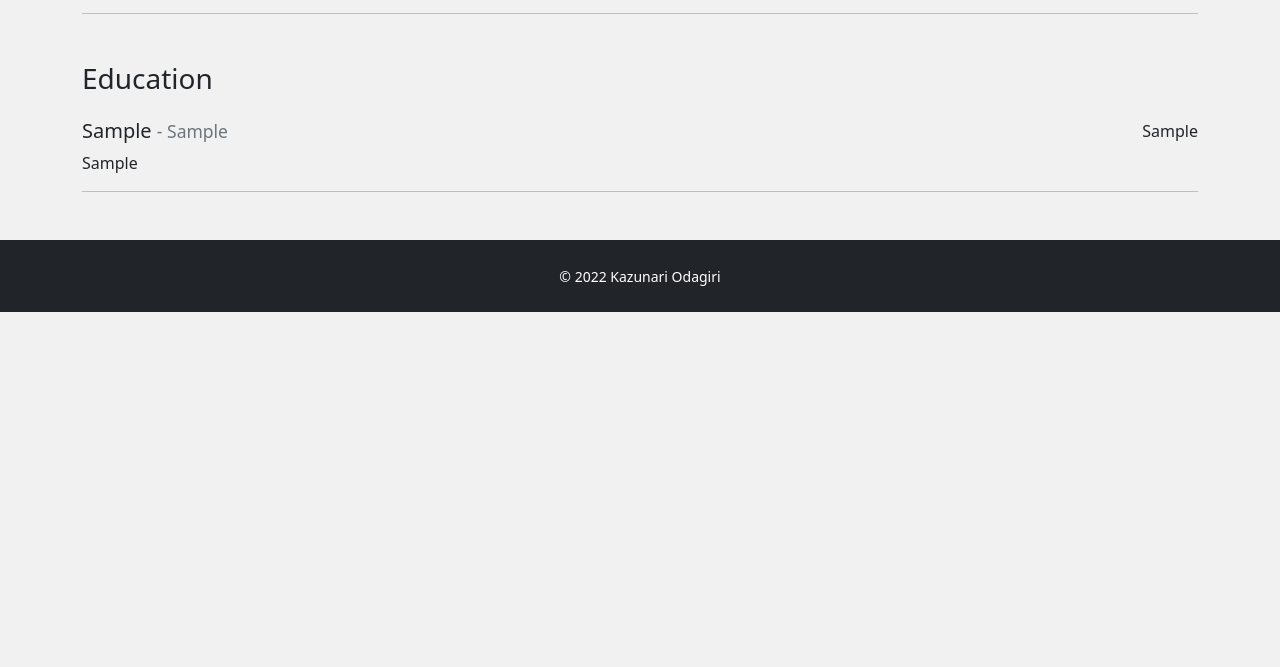
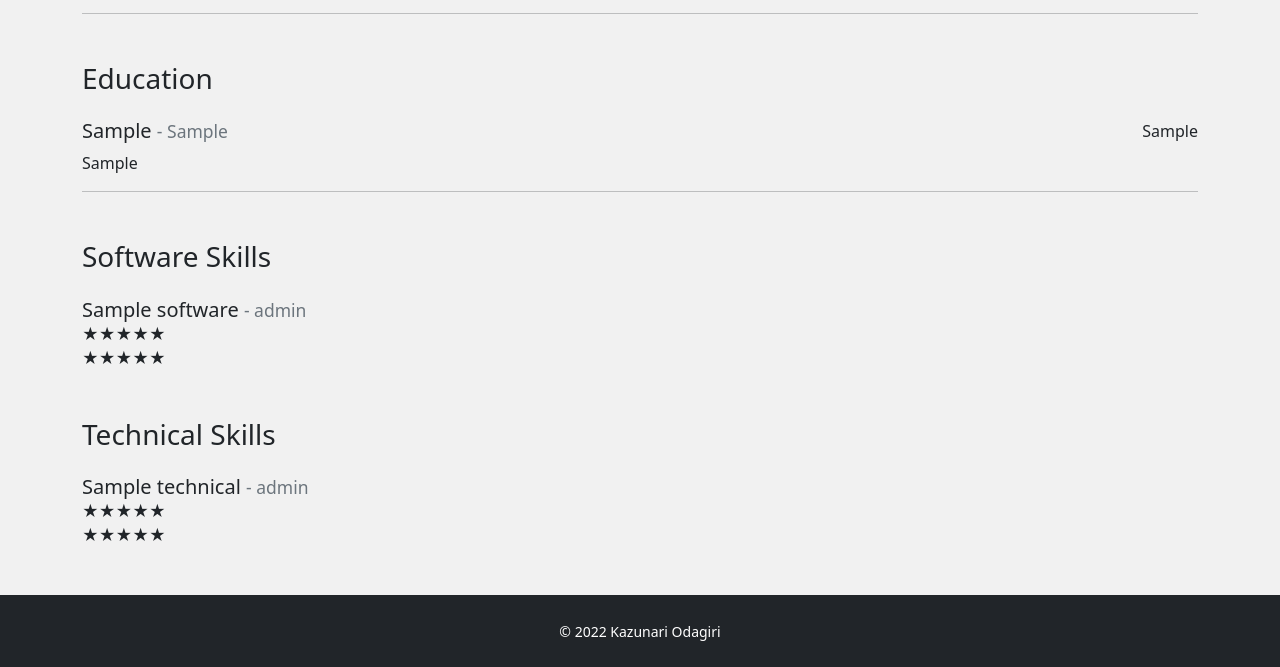
Before and after one commit to Joh-wasei/My_portfolio, a Django app: page /about/ in a window 1280 px wide. Shown: the part 619-1286 px from the top of the page. Before the commit the page ends 931 px from the top, so only its background shows below. Run offline with Django 4.2, Linux system fonts and the light colour scheme; tables that the repository leaves empty hold one stand-in row (values such as "Sample post"); grey boxes marked "Sample" are stand-in pictures.

Commit message:
スキルのテンプレートを作成

```diff
--- a/app/templates/app/about.html
+++ b/app/templates/app/about.html
@@ -53,4 +53,38 @@
     {% endfor %}
 </div>
 
+<h3 class="mb-4">Software Skills</h3>
+<div class="mb-5">
+    <div class="row">
+        {% for software in software_data %}
+            <div class="col-6 col-md-3">
+                <h5 class="mb-0">{{ software.name }} <span class="small text-secondary"> - {{ software.level }}</span></h5>
+                <div class="d-flex flex-row">
+                    <div class="star-rating">
+                        <div class="star-rating-front" style="width: {{ software.percentage }}%">★★★★★</div>
+                        <div class="star-rating-back">★★★★★</div>
+                    </div>
+                </div>
+            </div>
+        {% endfor %}
+    </div>
+</div>
+
+<h3 class="mb-4">Technical Skills</h3>
+<div class="mb-5">
+    <div class="row">
+        {% for technical in technical_data %}
+            <div class="col-6 col-md-3">
+                <h5 class="mb-0">{{ technical.name }} <span class="small text-secondary"> - {{ technical.level }}</span></h5>
+                <div class="d-flex flex-row">
+                    <div class="star-rating">
+                        <div class="star-rating-front" style="width: {{ technical.percentage }}%">★★★★★</div>
+                        <div class="star-rating-back">★★★★★</div>
+                    </div>
+                </div>
+            </div>
+        {% endfor %}
+    </div>
+</div>
+
 {% endblock %}
```
